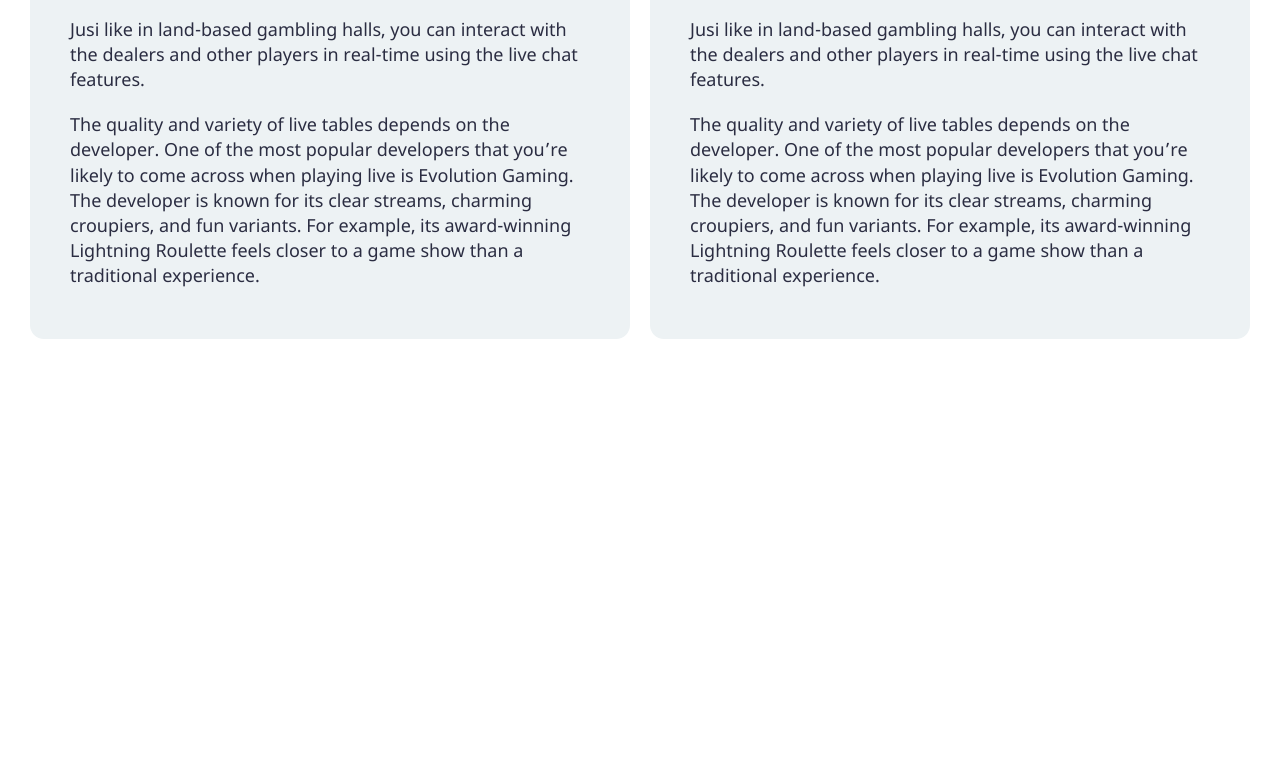
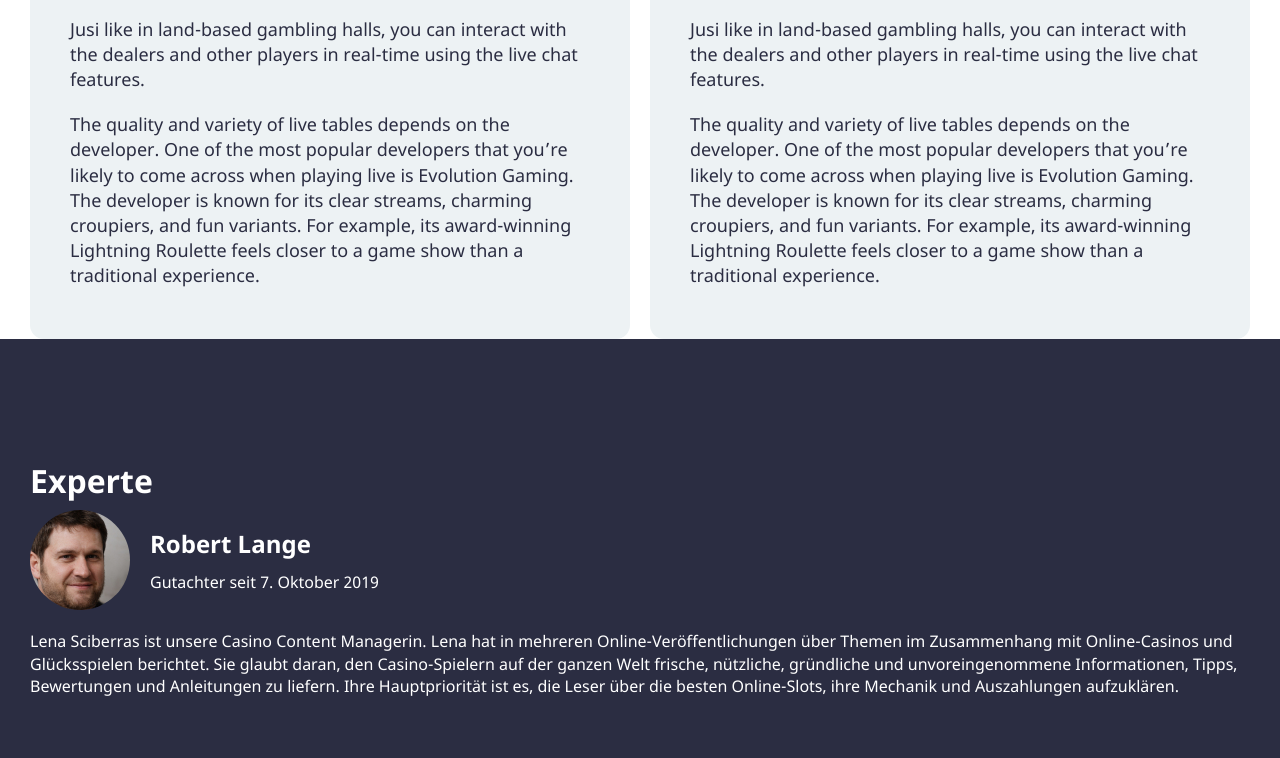
Before and after one commit to Killerlord1988/casinokopf.com, a website: page source/index.html in a window 1280 px wide. Shown: the part 7789-8547 px from the top of the page. Before the commit the page ends 8128 px from the top, so only its background shows below. Drawn offline with nearby package versions, Linux system fonts and the light colour scheme; files that its build step writes are made by us from their sources.

Commit message:
add expert

```diff
--- a/source/index.html
+++ b/source/index.html
@@ -498,6 +498,42 @@
         </div>
       </div>
     </section>
+    <section class="expert">
+      <div class="container">
+        <div class="expert__wrapper">
+          <h2>Experte</h2>
+          <div class="expert__about">
+            <div class="expert__img">
+            <img src="img/expert@1x.jpg" srcset="img/expert@2x.jpg 2x" alt="expert" width="100"
+            height="100">
+          </div>
+            <div class="expert__social">
+            <div class="expert__name">
+              <p>Robert Lange</p>
+              <a href="https://twitter.com/" target="_blank">
+                <svg width="32" height="32" viewBox="0 0 32 32">
+                  <use xlink:href="img/sprite_auto.svg#icon-twitter"></use>
+                </svg>
+              </a>
+              <a href="https://www.instagram.com/" target="_blank">
+                <svg width="32" height="32" viewBox="0 0 32 32">
+                  <use xlink:href="img/sprite_auto.svg#icon-inst"></use>
+                </svg>
+              </a>
+
+              <a href="https://www.facebook.com/" target="_blank">
+                <svg width="32" height="32" viewBox="0 0 32 32">
+                  <use xlink:href="img/sprite_auto.svg#icon-fb"></use>
+                </svg>
+              </a>
+            </div>
+            <p>Gutachter seit 7. Oktober 2019</p>
+            </div>
+          </div>
+          <p>Lena Sciberras ist unsere Casino Content Managerin. Lena hat in mehreren Online-Veröffentlichungen über Themen im Zusammenhang mit Online-Casinos und Glücksspielen berichtet. Sie glaubt daran, den Casino-Spielern auf der ganzen Welt frische, nützliche, gründliche und unvoreingenommene Informationen, Tipps, Bewertungen und Anleitungen zu liefern. Ihre Hauptpriorität ist es, die Leser über die besten Online-Slots, ihre Mechanik und Auszahlungen aufzuklären.</p>
+        </div>
+      </div>
+    </section>
   </main>
 
   <script src="js/script.js"></script>
--- /dev/null
+++ b/source/sass/blocks/expert.scss
@@ -0,0 +1,78 @@
+.expert {
+  padding-top: 60px;
+  background-color: $color-black;
+}
+
+.expert__wrapper {
+  padding-top: 60px;
+  padding-bottom: 60px;
+}
+
+.expert__wrapper h2 {
+  margin: 0;
+  font-weight: bold;
+  font-size: 32px;
+  line-height: 140%;
+  color: $color-white;
+}
+
+.expert__wrapper p {
+  margin: 0;
+  margin-top: 20px;
+  font-size: 16px;
+  line-height: 140%;
+  color: $color-white;
+}
+
+.expert__about {
+  margin-top: 7px;
+  display: flex;
+  align-items: center;
+}
+
+.expert__img {
+  margin-right: 20px;
+  width: 100px;
+  height: 100px;
+}
+
+.expert__img img {
+  border-radius: 50%;
+}
+
+.expert__social {
+  display: flex;
+  flex-direction: column;
+}
+
+.expert__social p {
+  margin: 0;
+  margin-top: 10px;
+  font-size: 16px;
+  line-height: 140%;
+  color: $color-white;
+}
+
+.expert__name {
+  display: flex;
+  align-items: center;
+}
+
+.expert__name a {
+  display: flex;
+  align-items: center;
+  margin-right: 15px;
+}
+
+.expert__name svg {
+  fill: none;
+}
+
+.expert__name p {
+  margin: 0;
+  margin-right: 20px;
+  font-weight: bold;
+  font-size: 24px;
+  line-height: 140%;
+  color: $color-white;
+}
--- a/source/sass/style.scss
+++ b/source/sass/style.scss
@@ -17,3 +17,4 @@
 @import "blocks/win-slotmachines.scss";
 @import "blocks/advice.scss";
 @import "blocks/about-slot.scss";
+@import "blocks/expert.scss";
```
Also changed, not shown: build/css/style.min.css, build/img/expert@1x.jpg (added), build/img/expert@2x.jpg (added), build/img/icon-fb.svg (added), build/img/icon-inst.svg (added), build/img/icon-twitter.svg (added), build/img/sprite_auto.svg, build/index.html, source/img/expert@1x.jpg (added), source/img/expert@2x.jpg (added), source/img/icon-fb.svg (added), source/img/icon-inst.svg (added), source/img/icon-twitter.svg (added), 1 other file.
